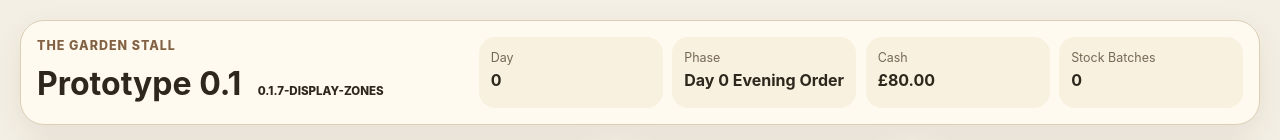
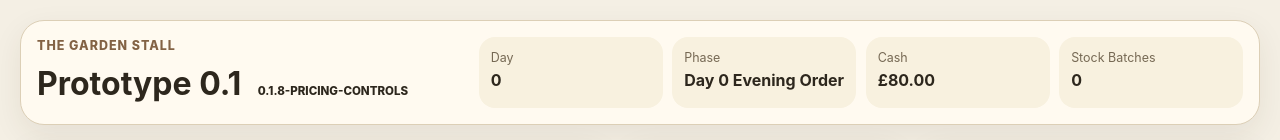
Before and after one commit to dangeddes46-hash/garden-stall, a React (Vite) app in the folder prototype/: page / in a window 1280 px wide. Shown: the top 140 px of the page. Built offline with nearby package versions, Linux system fonts and the light colour scheme.

Commit message:
Bump prototype version for pricing controls

```diff
--- a/prototype/src/state/initialState.js
+++ b/prototype/src/state/initialState.js
@@ -1,7 +1,7 @@
 import { PHASES, STARTING_CASH } from '../data/constants.js';
 
 export const initialState = {
-  prototypeVersion: '0.1.7-display-zones',
+  prototypeVersion: '0.1.8-pricing-controls',
   phase: PHASES.DAY0_ORDER,
   currentDay: 0,
   cash: STARTING_CASH,
```
